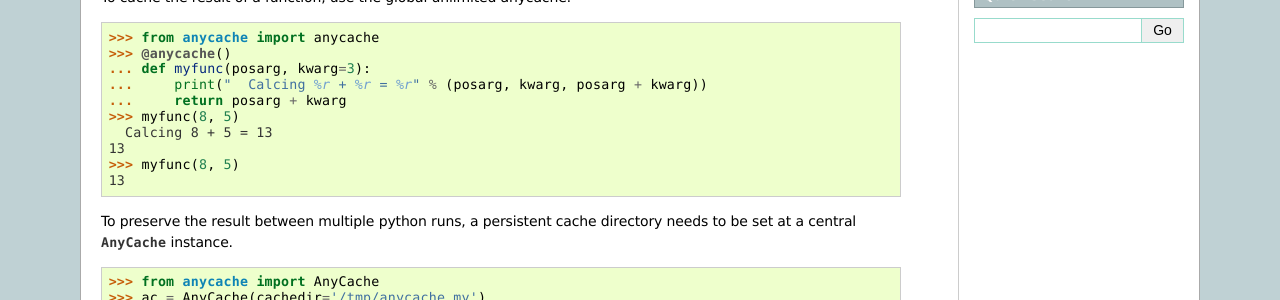
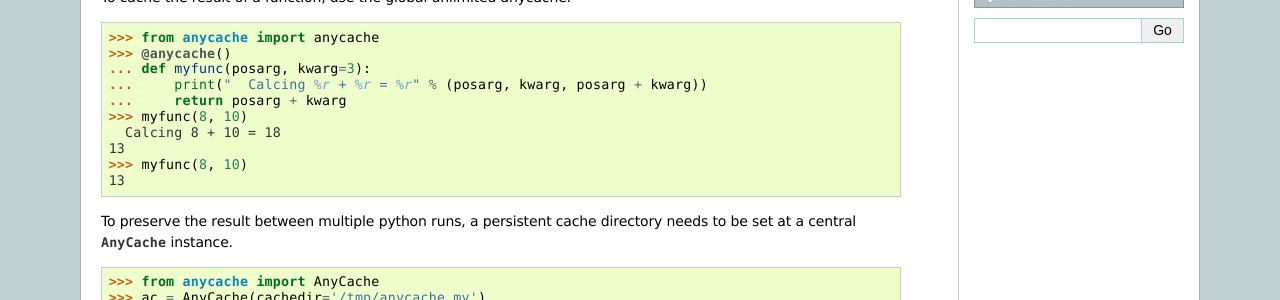
Before and after one commit to c0fec0de/anycache, a Sphinx documentation site: the page built from docs/index.rst, in a window 1280 px wide. Shown: the part 290-590 px from the top of the page. Built offline with Sphinx 7.4.7, drawn with Linux system fonts in a browser that asks for light colours.

Commit message:
Just take another example, to fix cache issue.

```diff
--- a/docs/index.rst
+++ b/docs/index.rst
@@ -51,10 +51,10 @@
 ... def myfunc(posarg, kwarg=3):
 ...     print("  Calcing %r + %r = %r" % (posarg, kwarg, posarg + kwarg))
 ...     return posarg + kwarg
->>> myfunc(8, 5)
-  Calcing 8 + 5 = 13
+>>> myfunc(8, 10)
+  Calcing 8 + 10 = 18
 13
->>> myfunc(8, 5)
+>>> myfunc(8, 10)
 13
 
 To preserve the result between multiple python runs, a persistent cache
```
